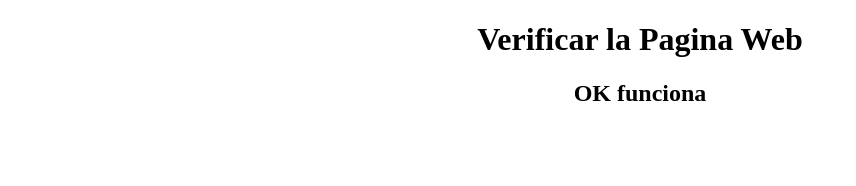
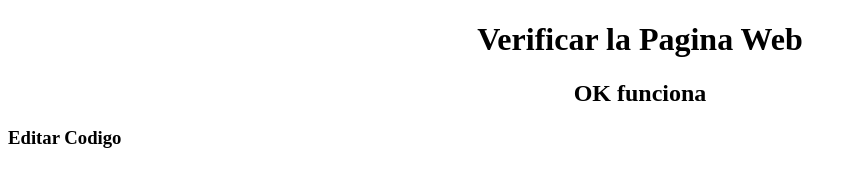
Before and after one commit to LuisVs18/ProyectoOnline, a plain HTML site: page index.html in a window 1280 px wide. Shown: the whole page, without its empty margins (0-856 px from the left). Drawn offline with Linux system fonts and the light colour scheme.

Commit message:
Update index.html

```diff
--- a/index.html
+++ b/index.html
@@ -6,5 +6,6 @@
 <body>
 <center><h1>Verificar la Pagina Web</h1></center>
 <center><h2>OK funciona</h2></center>
-</body>
+<h3>Editar Codigo</h3>
+	</body>
 </html>
```
